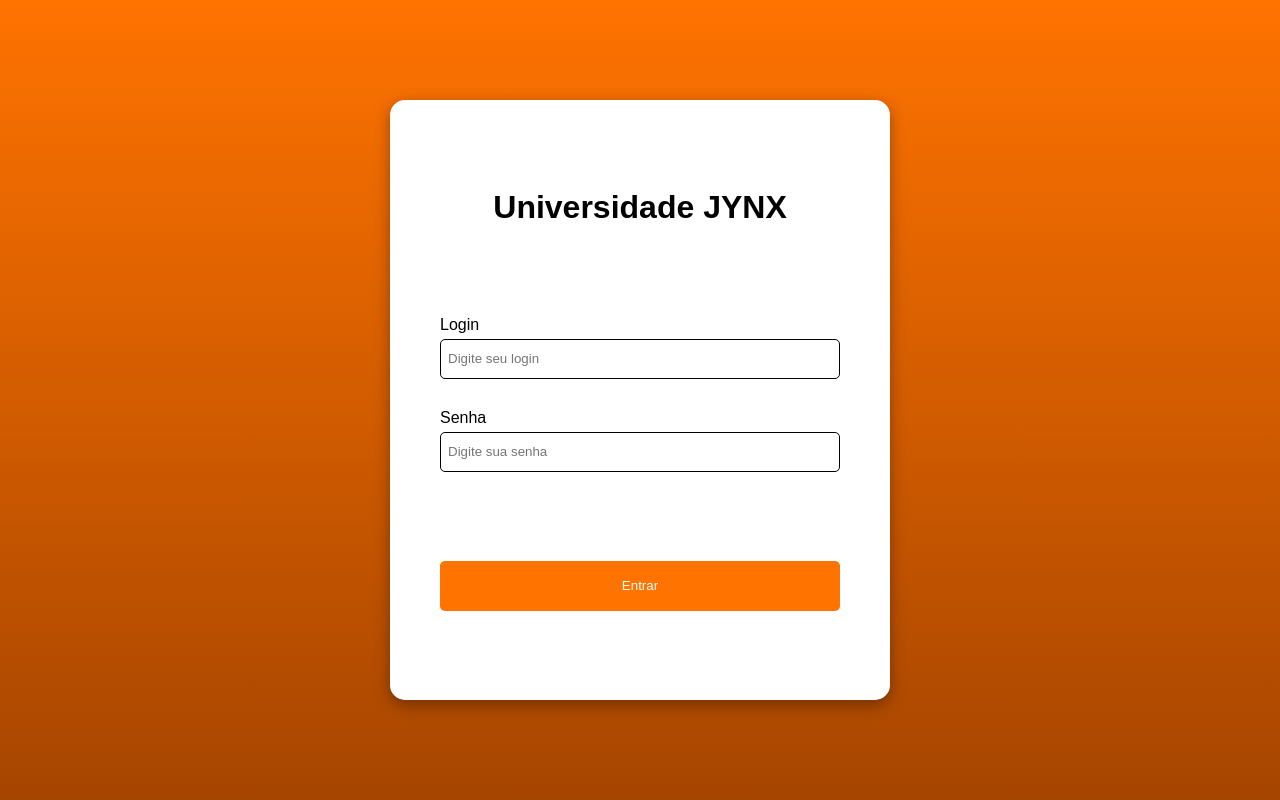
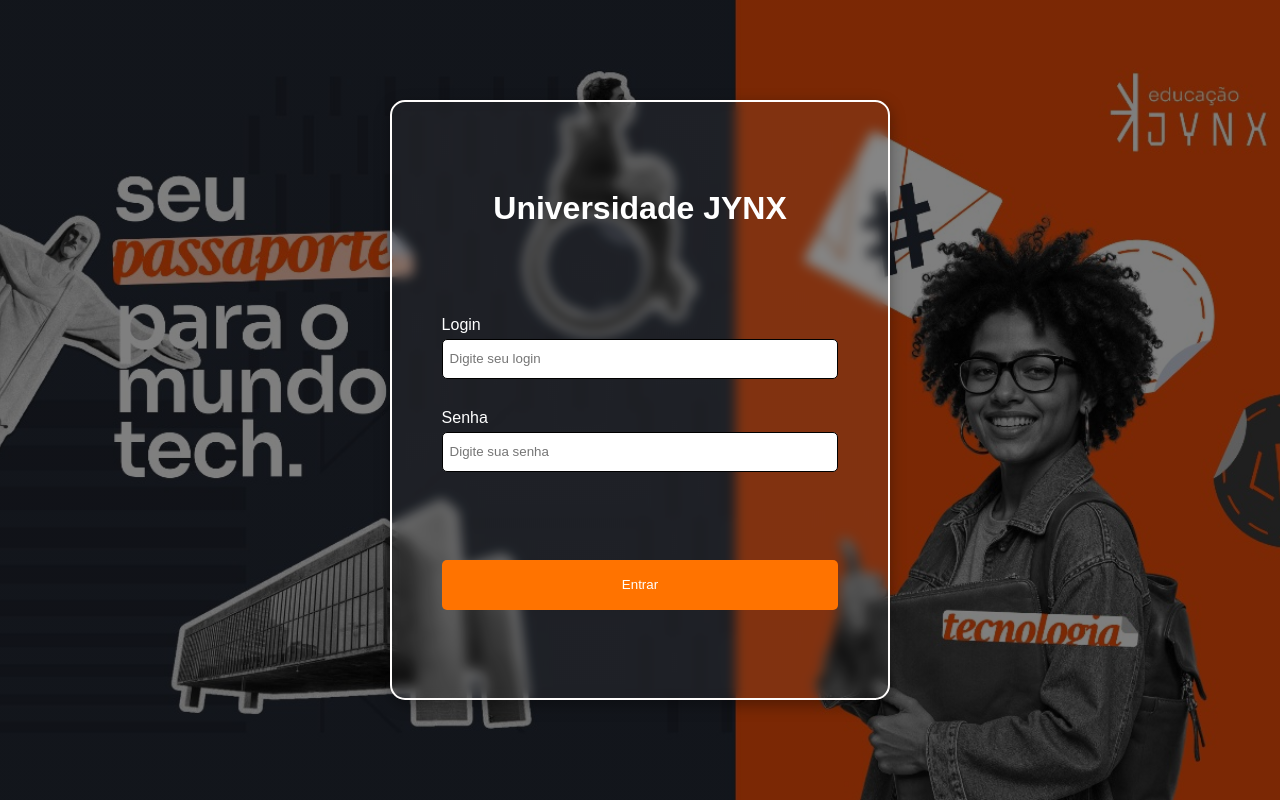
Before and after one commit to Kau7almeida/jynx-educacao, a React (Vite) app: page /#/ in a window 1280 px wide. Built offline with nearby package versions, Linux system fonts and the light colour scheme; a web font is replaced by a local one.

Commit message:
tela de login atualizada

```diff
--- a/src/pages/Login/Login.jsx
+++ b/src/pages/Login/Login.jsx
@@ -22,7 +22,7 @@
         let resp = await axios.post(endpoint, obj)
         let data = resp.data
 
-        if(data == 'nao foi possivel encontrar usuário'){
+        if (data == 'nao foi possivel encontrar usuário') {
             alert('Usuário inválido')
             return
         }
@@ -42,7 +42,6 @@
     return (
         <>
             <div className={Styles.body}>
-
                 <div className={Styles.container}>
 
                     <h1>Universidade JYNX</h1>
--- a/src/pages/Login/Login.module.css
+++ b/src/pages/Login/Login.module.css
@@ -11,10 +11,12 @@
     display: flex;
     align-items: center;
     justify-content: center;
-    background: linear-gradient(to bottom, #ff7300, #a64500);
+    background:
+        linear-gradient(rgba(0, 0, 0, 0.5), rgba(0, 0, 0, 0.5)),
+        url('../../assets/background.jpeg') center/cover no-repeat;
 }
 
-.container{
+.container {
     background-color: white;
     width: 500px;
     height: 600px;
@@ -25,17 +27,30 @@
     align-items: center;
     box-shadow: rgba(0, 0, 0, 0.35) 0px 5px 15px;
 
-    .form_control{
+    backdrop-filter: blur(6px);
+    background-color: rgba(255, 255, 255, 0.05);
+    border: solid 1px #da6504;
+
+    h1 {
+        color: white;
+    }
+
+    label {
+        color: white;
+    }
+
+    .form_control {
         width: 80%;
         display: flex;
         flex-direction: column;
         gap: 30px;
 
-        .form_group{
+        .form_group {
             display: flex;
             flex-direction: column;
             gap: 5px;
-            input{
+
+            input {
                 border: solid 0.5px;
                 height: 40px;
                 border-radius: 5px;
@@ -45,21 +60,21 @@
 
     }
 
-    .password{
+    .password {
         display: flex;
         align-items: center;
         justify-content: space-between;
 
-        i{
+        i {
             cursor: pointer;
         }
     }
 
-    .txt_password{
+    .txt_password {
         width: 100%;
     }
 
-    button{
+    button {
         width: 80%;
         height: 50px;
         background-color: #ff7300;
@@ -69,8 +84,28 @@
         border: none;
     }
 
-    button:hover{
+    button:hover {
         background-color: #da6504;
     }
 
 }
+
+.container {
+    border: 2.5px solid #da6504;
+    animation: borderPulse 3.5s infinite alternate;
+}
+
+@keyframes borderPulse {
+    0% {
+        border-color: #da6504;
+    }
+
+    50% {
+        border-color: #fff;
+
+    }
+
+    100% {
+        border-color: black;
+    }
+}
```
Also changed, not shown: src/assets/background.jpeg (added).
